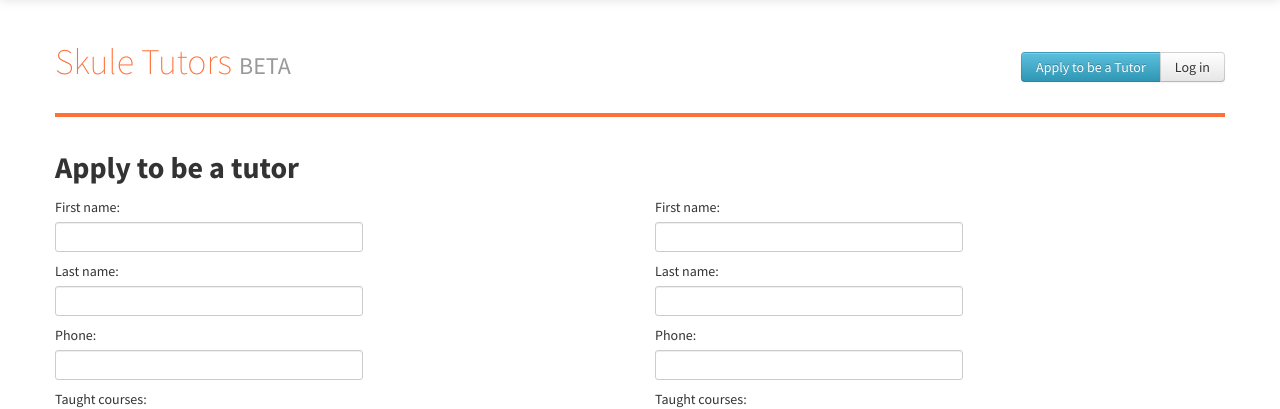
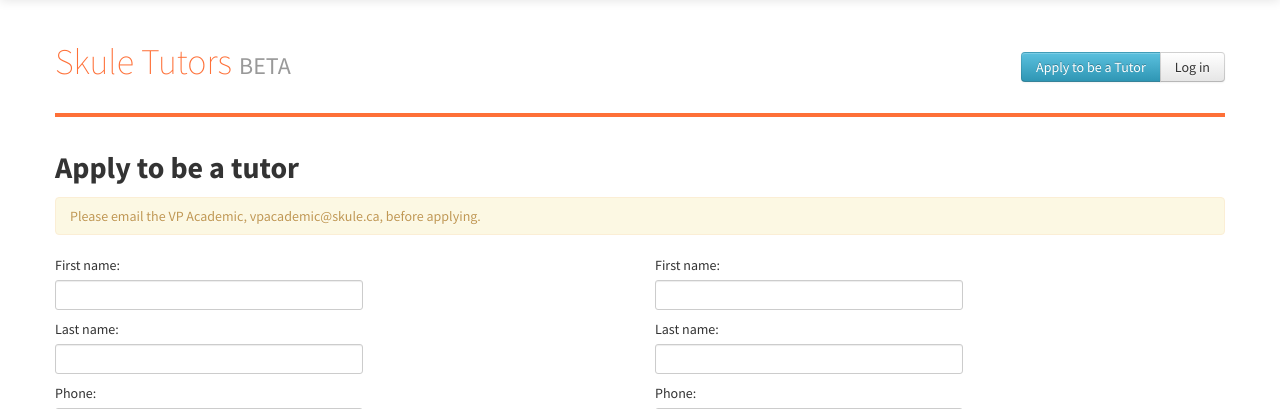
Before and after one commit to skule/skule_tutors2, a Django app: template templates/tutors/tutor_application.html in a window 1280 px wide. Shown: the part 48-457 px from the top of the page. Run offline with Django 3.2, Linux system fonts and the light colour scheme; the template is opened without the code that fills it: values that come from a table or form of the project are taken from there, others are empty; some libraries are stand-ins or nearby versions.

Commit message:
APPLICATION MESSAGE

```diff
--- a/templates/tutors/tutor_application.html
+++ b/templates/tutors/tutor_application.html
@@ -10,6 +10,9 @@
     </div>
     <div class="row">
         <div class="span12">
+                            <div class="alert">
+                                Please email the VP Academic, vpacademic@skule.ca, before applying.
+</div>
             <form action="{% url tutors.views.TutorApplication %}" method="post">{% csrf_token %}
                 <div class="row">
                     <div class="span6">
```
Also changed, not shown: 6 other files.
